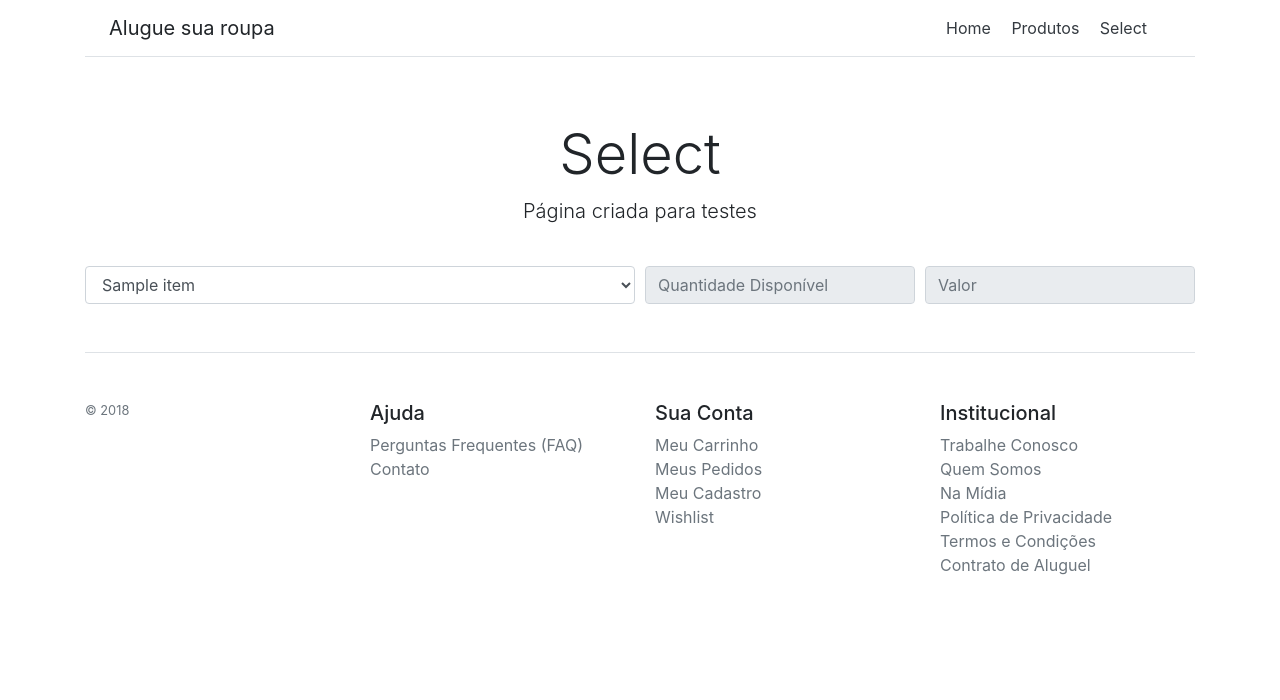
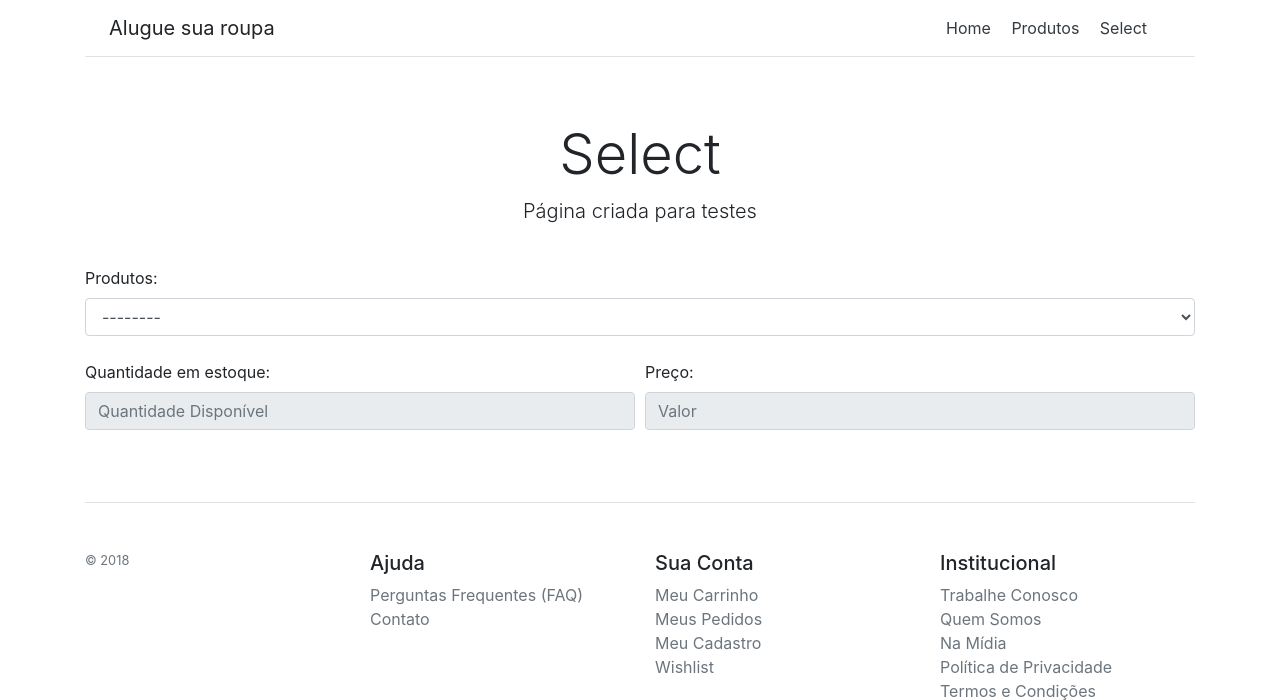
Before and after one commit to guilehm/Django-Model-API, a Django app: page /select/ in a window 1280 px wide. Shown: the top 700 px of the page. Run offline with Django 3.2, Linux system fonts and the light colour scheme; a database or web service that is not in the repository returns one stand-in record (values such as "Sample title"); data that the repository does not hold is empty; some libraries are stand-ins or nearby versions.

Commit message:
js improvements

```diff
--- a/client/templates/client/select.html
+++ b/client/templates/client/select.html
@@ -8,32 +8,25 @@
       <p class="lead">Página criada para testes</p>
     </div>
 
-    <!--<div class="container text-center mb-5">-->
-      <!--<div class="form-group">-->
-        <!--<label for="Products">Select the product</label>-->
-        <!--<select class="form-control" id="Products">-->
-          <!--{% for product in products %}-->
-          <!--<option>{{ product.name }}</option>-->
-          <!--{% endfor %}-->
-        <!--</select>-->
-      <!--</div>-->
-        <!--<input class="form-control" type="text" placeholder="Readonly input here…" readonly>-->
-    <!--</div>-->
     <div class="container">
         <form>
           <div class="form-row">
-            <div class="col-6">
-              <select class="form-control" id="Products" onchange="consulta(this.value)">
+            <div class="col-12">
+              <label for="Products">Produtos:</label>
+              <select class="form-control mb-4" id="Products" onchange="consulta(this.value)">
+                <option> -------- </option>
                 {% for product in products %}
                 <option>{{ product.name }}</option>
                 {% endfor %}
               </select>
             </div>
-            <div class="col">
-              <input type="text" class="form-control" placeholder="Quantidade Disponível" id="quantity" readonly>
+            <div class="col-12 col-md-6">
+              <label for="quantity">Quantidade em estoque:</label>
+              <input type="text" class="form-control mb-4" placeholder="Quantidade Disponível" id="quantity" readonly>
             </div>
-            <div class="col">
-              <input type="text" class="form-control" placeholder="Valor" id="price" readonly>
+            <div class="col-12 col-md-6">
+              <label for="price">Preço:</label>
+              <input type="text" class="form-control mb-4" placeholder="Valor" id="price" readonly>
             </div>
           </div>
         </form>
@@ -52,10 +45,13 @@
             async: true,
             success: function(data) {
                 for (i= 0; i < data.length; i++) {
-                    console.log(data[i].name);
+                    console.log(produto);
                     if (data[i].name == produto) {
                         document.getElementById('quantity').value = data[i].quantity
                         document.getElementById('price').value = ('R$ ' + data[i].price)
+                    } else if (produto == '--------') {
+                        document.getElementById('quantity').value = 'N/A'
+                        document.getElementById('price').value = 'N/A'
                     }
                 }
             }
```
